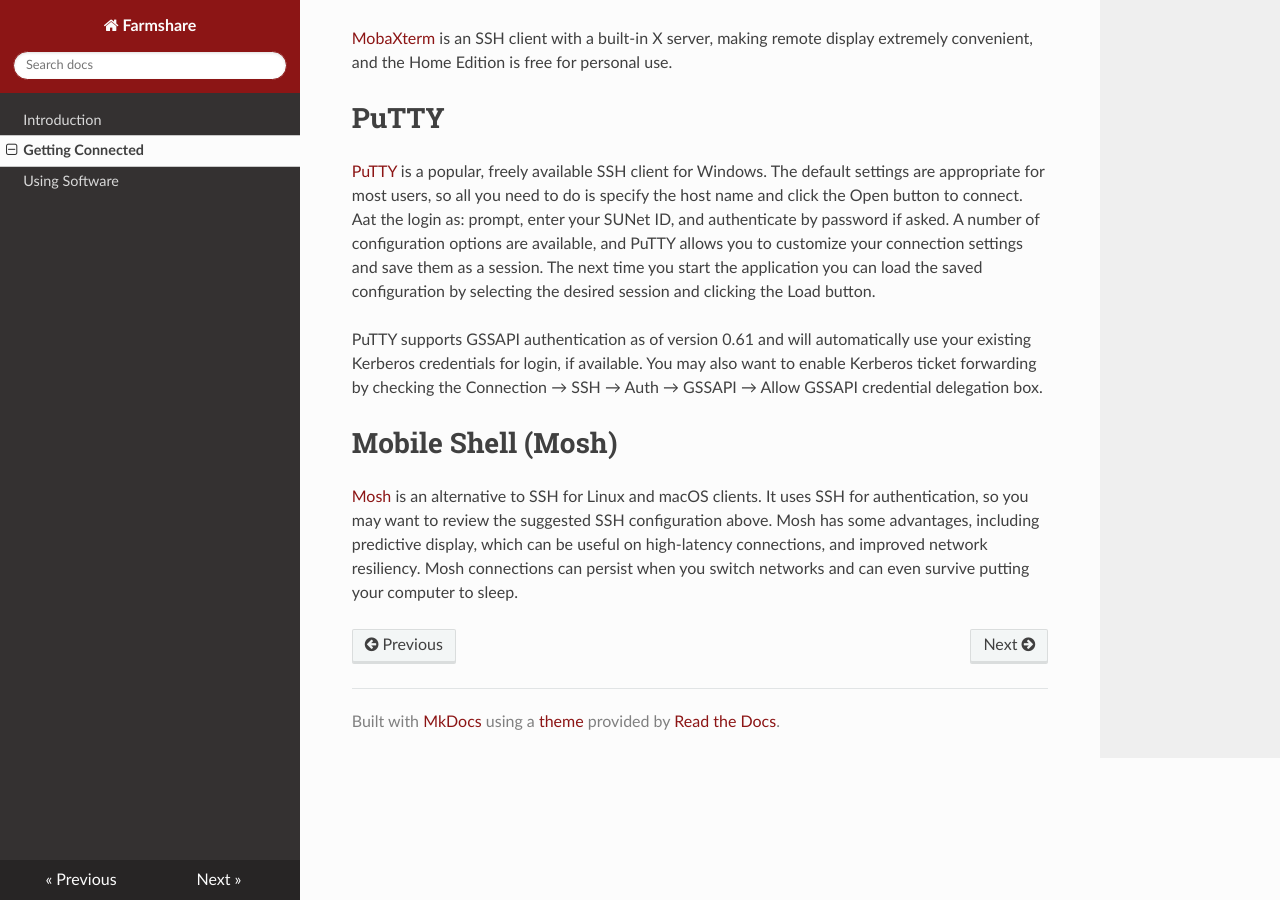
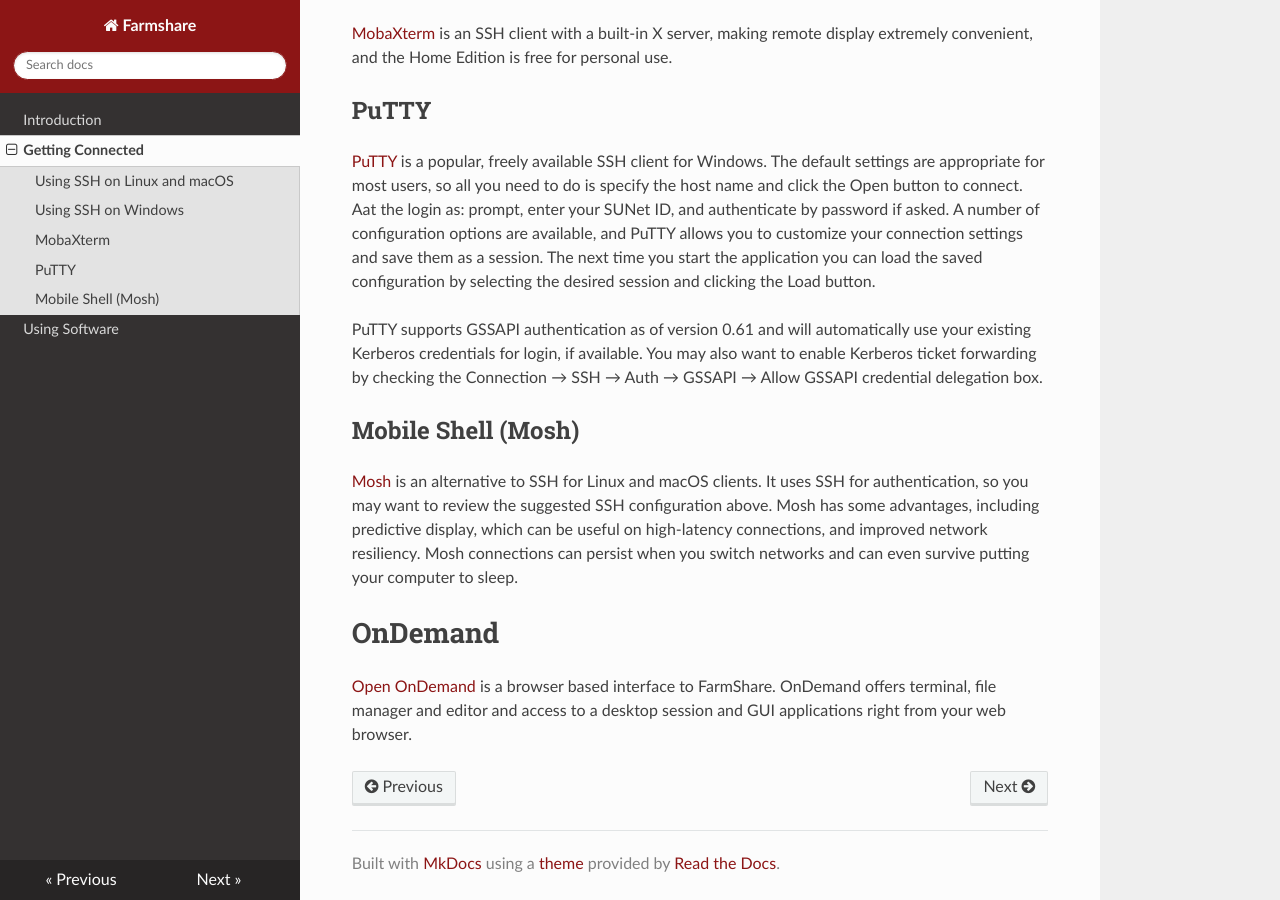
Before and after one commit to stanford-rc/farmshare-docs, an MkDocs documentation site: the page built from docs/connected.md, in a window 1280 px wide and 900 px high, scrolled down 698 px. Built offline with MkDocs 1.6.1, drawn with Linux system fonts in a browser that asks for light colours; nearby versions of some CDN libraries.

Commit message:
Update connected.md

```diff
--- a/docs/connected.md
+++ b/docs/connected.md
@@ -1,8 +1,8 @@
-## Secure Shell (SSH)
+# Secure Shell (SSH)
 
 SSH provides a secure, remote terminal connection to the login nodes. There are a number of rice servers providing login service (e.g., rice-01, rice-02); the easiest way to connect is using the load-balanced name, *login.farmshare.stanford.edu*, which will select one for you according to recent utilization.
 
-# Using SSH on Linux and macOS
+## Using SSH on Linux and macOS
 
 Simply open up your favorite terminal program (on macOS you can use the built-in Terminal application or something like iTerm) and run the ssh command like so, replacing sunetid with your own SUNet ID:
 
@@ -16,16 +16,20 @@
 
 Windows does not have a built-in SSH client, but a number are available from third parties.
 
-# MobaXterm
+## MobaXterm
 
 [MobaXterm](http://mobaxterm.mobatek.net/) is an SSH client with a built-in X server, making remote display extremely convenient, and the Home Edition is free for personal use.
 
-# PuTTY
+## PuTTY
 
 [PuTTY](http://www.chiark.greenend.org.uk/~sgtatham/putty/) is a popular, freely available SSH client for Windows. The default settings are appropriate for most users, so all you need to do is specify the host name and click the Open button to connect. Aat the login as: prompt, enter your SUNet ID, and authenticate by password if asked. A number of configuration options are available, and PuTTY allows you to customize your connection settings and save them as a session. The next time you start the application you can load the saved configuration by selecting the desired session and clicking the Load button.
 
 PuTTY supports GSSAPI authentication as of version 0.61 and will automatically use your existing Kerberos credentials for login, if available. You may also want to enable Kerberos ticket forwarding by checking the Connection → SSH → Auth → GSSAPI → Allow GSSAPI credential delegation box.
 
-# Mobile Shell (Mosh)
+## Mobile Shell (Mosh)
 
 [Mosh](https://mosh.org/) is an alternative to SSH for Linux and macOS clients. It uses SSH for authentication, so you may want to review the suggested SSH configuration above. Mosh has some advantages, including predictive display, which can be useful on high-latency connections, and improved network resiliency. Mosh connections can persist when you switch networks and can even survive putting your computer to sleep.
+
+# OnDemand
+
+[Open OnDemand](https://ondemand.farmshare.stanford.edu/) is a browser based interface to FarmShare. OnDemand offers terminal, file manager and editor and access to a desktop session and GUI applications right from your web browser.
```
